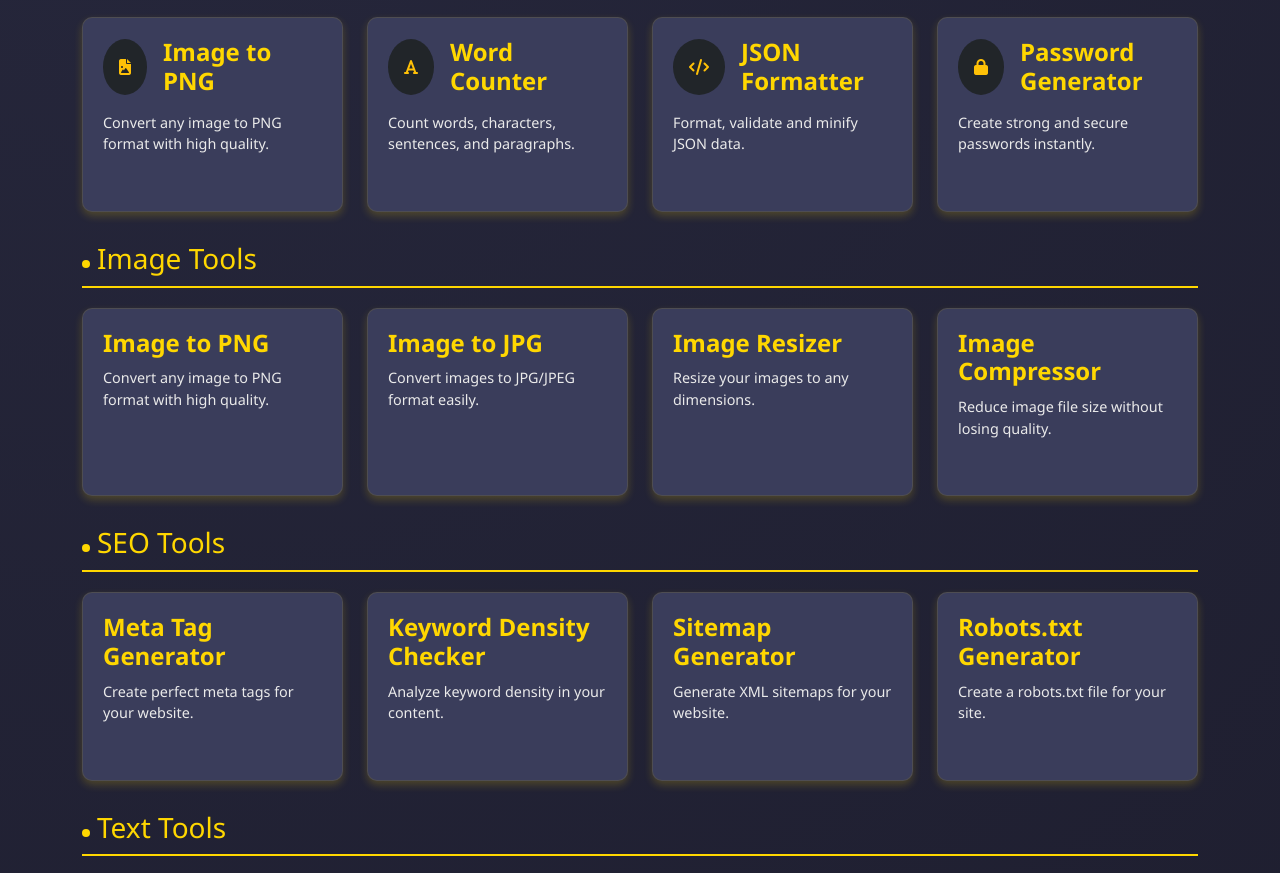
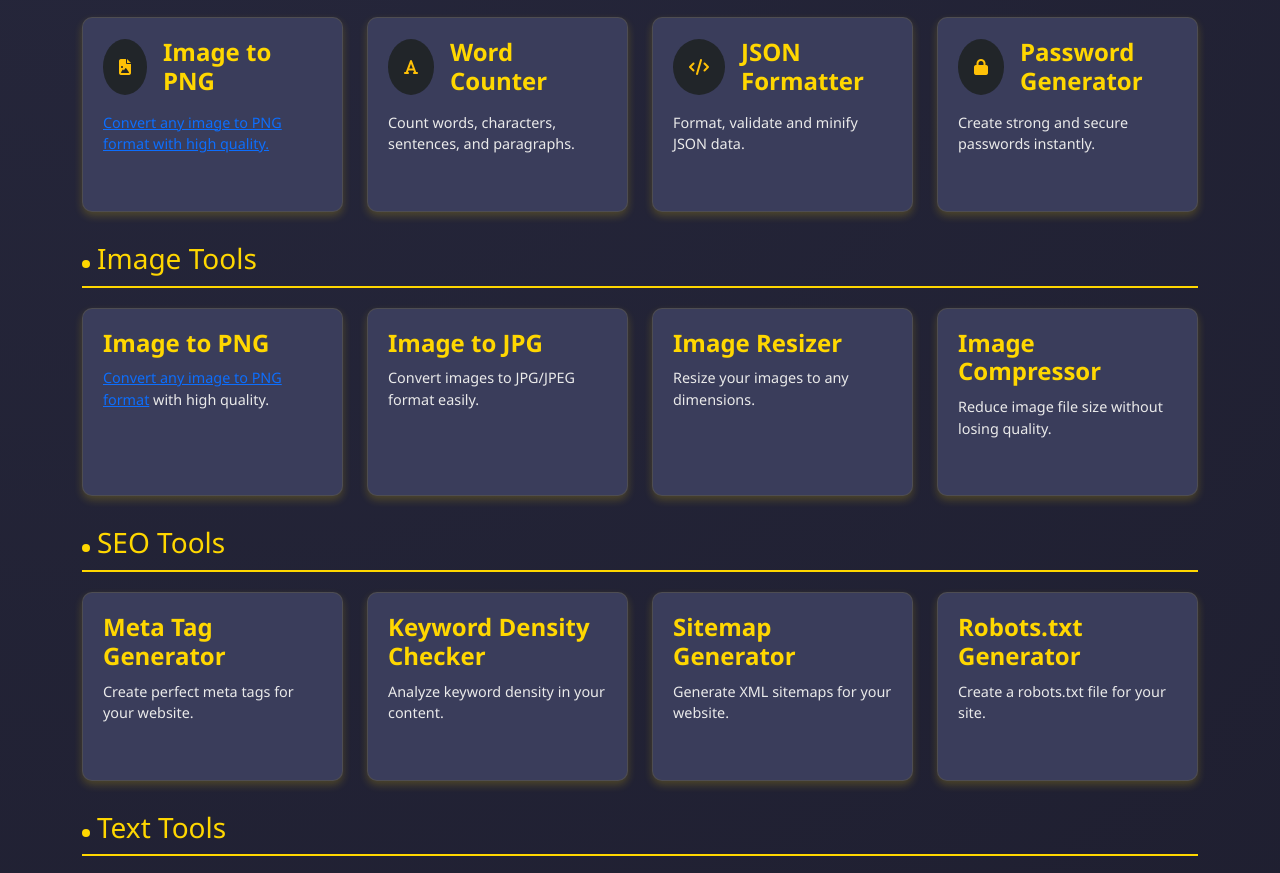
Before and after one commit to bablu1411/Tool, a plain HTML site: page index.html in a window 1280 px wide. Shown: the part 832-1705 px from the top of the page. Drawn offline with nearby package versions, Linux system fonts and the light colour scheme.

Commit message:
Update index.html

```diff
--- a/index.html
+++ b/index.html
@@ -412,7 +412,10 @@
                                 </div>
                                 <h4 class="tool-title mb-0">Image to PNG</h4>
                             </div>
-                            <p class="tool-description">Convert any image to PNG format with high quality.</p>
+                           <p class="tool-description">
+                           <a href="image-to-png.html" target="_blank">Convert any image to PNG format with high quality.</a>
+                           </p>
+
                         </div>
                     </div>
                     <div class="col-md-3 col-sm-6">
@@ -455,7 +458,10 @@
                     <div class="col-md-3 col-sm-6">
                         <div class="tool-card" onclick="showTool('image-to-png')">
                             <h4 class="tool-title">Image to PNG</h4>
-                            <p class="tool-description">Convert any image to PNG format with high quality.</p>
+                           <p class="tool-description">
+                           <a href="image-to-png.html" target="_blank">Convert any image to PNG format</a> with high quality.
+                           </p>
+
                         </div>
                     </div>
                     <div class="col-md-3 col-sm-6">
```
